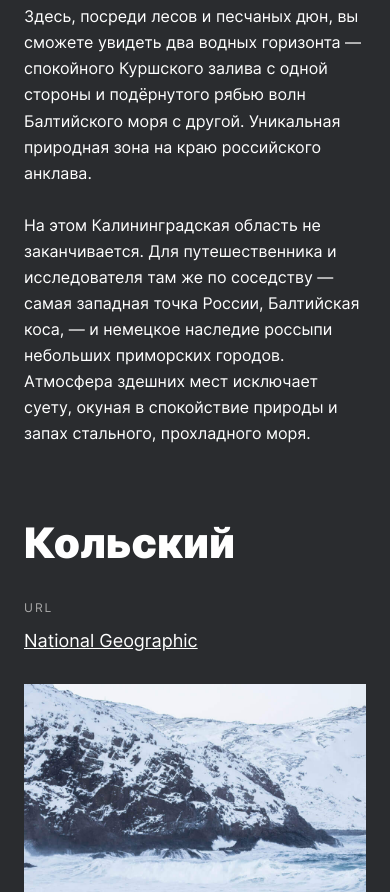
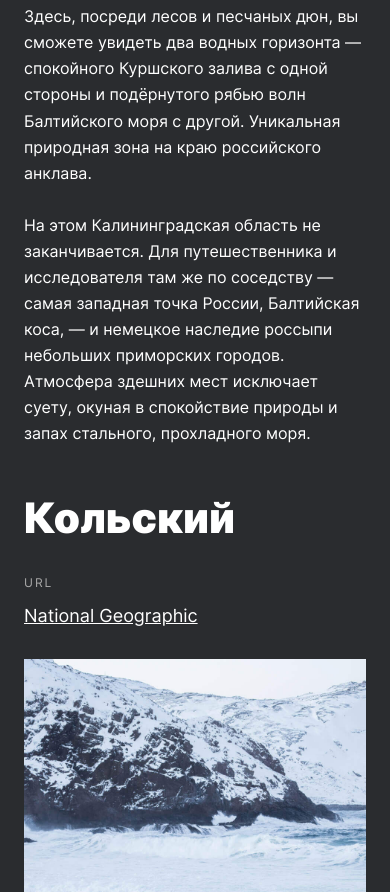
Before and after one commit to BarhatYo/russian-travel, a plain HTML site: page index.html in a window 390 px wide. Shown: the part 5496-6388 px from the top of the page. Drawn offline with Linux system fonts and the light colour scheme; files whose address does not match are found by name.

Commit message:
Проект 3 спринта

```diff
--- a/blocks/footer/__copyright/footer__copyright.css
+++ b/blocks/footer/__copyright/footer__copyright.css
@@ -6,12 +6,13 @@
 
 @media screen and (max-width: 768px) {
   .footer__copyright {
-    font-size: calc( (100vw - 576px)/(768 - 576) * (16 - 12) + 12px);
+    font-size: calc( (100vw - 576px)/(768 - 576) * (14 - 12) + 12px);
   }
 }
 
 @media screen and (max-width: 576px) {
   .footer__copyright {
     font-size: 14px;
+    line-height: 1;
   }
 }
--- a/blocks/footer/__link-list/footer__link-list.css
+++ b/blocks/footer/__link-list/footer__link-list.css
@@ -10,7 +10,7 @@
 
 @media screen and (max-width: 768px) {
   .footer__link-list {
-    font-size: calc( (100vw - 576px)/(768 - 576) * (16 - 12) + 12px);
+    font-size: calc((100vw - 576px)/(768 - 576) * (16 - 12) + 12px);
   }
 }
 
--- a/blocks/place/__paragraph/place__paragraph.css
+++ b/blocks/place/__paragraph/place__paragraph.css
@@ -2,10 +2,11 @@
   font-size: 18px;
   line-height: 1.63;
   margin: 0;
+  padding-bottom: 26px;
 }
 
 .place__paragraph:last-of-type {
-  padding-top: 26px;
+  padding: 0;
 }
 
 @media screen and (max-width: 768px) {
@@ -14,6 +15,6 @@
   }
 
   .place__paragraph:last-of-type {
-    padding-bottom: 25px;
+    padding: 0;
   }
 }
--- a/blocks/place/place.css
+++ b/blocks/place/place.css
@@ -27,7 +27,6 @@
 @media screen and (max-width: 768px) {
   .place {
     grid-template-columns: 340px 1fr;
-    column-gap: 28px;
     padding-top: 73px;
   }
 }
```
